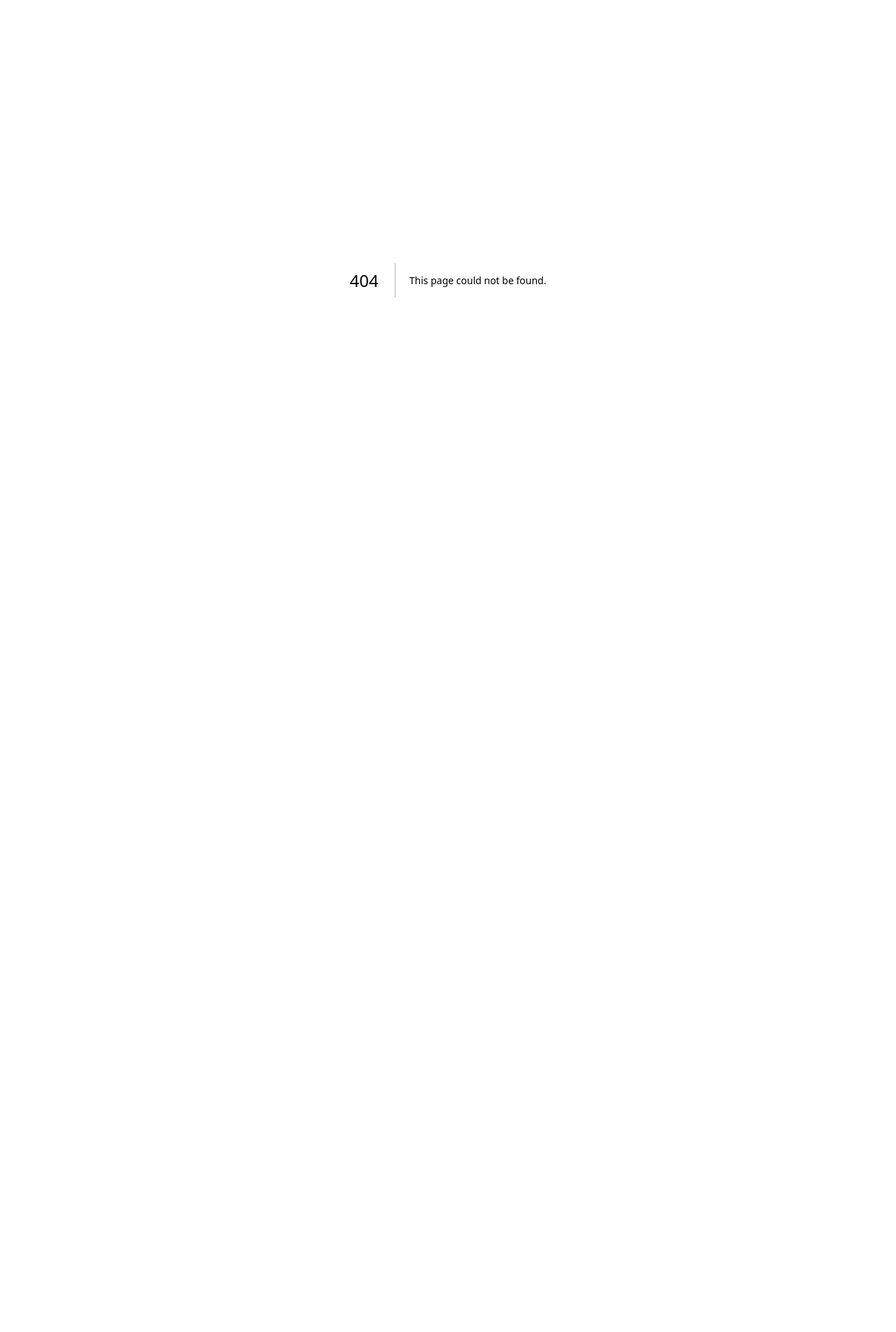
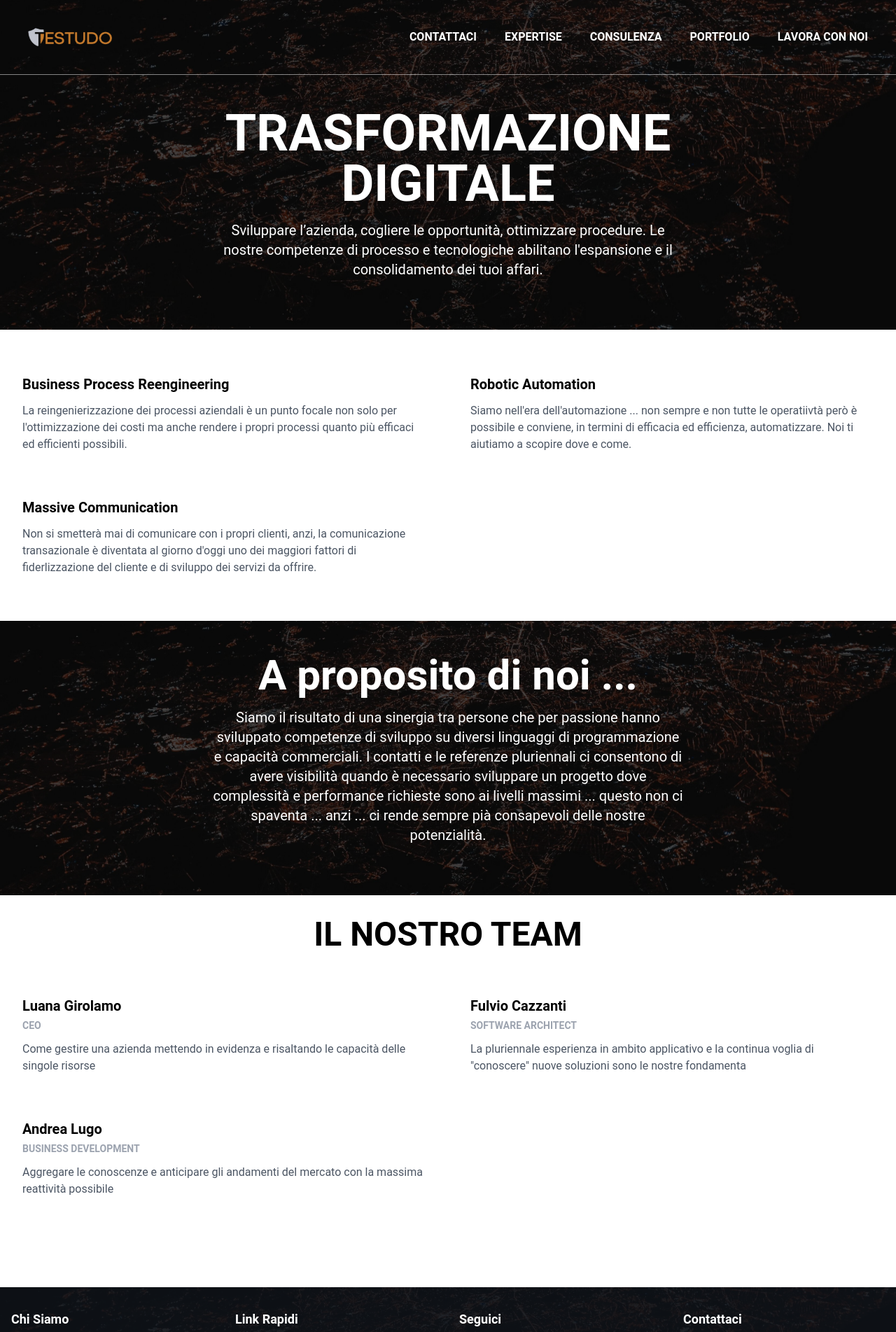
Before and after one commit to TestudoSrl/testudo-website, a Next.js app: page /consulenza in a window 1280 px wide. Before the commit this address had no page. Shown: the top 1903 px of the page at 70% size. Before the commit the page ends 800 px from the top, so only its background shows below. Built offline with nearby package versions, Linux system fonts and the light colour scheme.

Commit message:
CONSULENZA

```diff
--- /dev/null
+++ b/app/consulenza/page.tsx
@@ -0,0 +1,126 @@
+import Navbar from "@/components/navbar";
+import Footer from "@/components/footer";
+import { FaMedal } from "react-icons/fa";
+
+export default function Contact() {
+  return (
+    <>
+      {/* Competencies Section */}
+      <div className="bg-cover bg-center bg-no-repeat bg-[url('/images/attivitaBG.jpg')]">
+        <div className="relative z-10 text-white">
+          {/* Navbar Sticky */}
+          <div className="sticky top-0 z-50 bg-black bg-opacity-50">
+            <Navbar />
+          </div>
+        </div>
+
+        <div className="relative w-full bg-cover bg-center bg-no-repeat">
+          <div className="absolute inset-0 bg-black bg-opacity-50"></div>
+          <div className="relative z-10 text-white px-6 md:px-12 py-12 text-center">
+            <h1 className="text-5xl sm:text-6xl md:text-7xl font-bold leading-tight mb-4 animate-slide-in-right">
+              TRASFORMAZIONE <br /> DIGITALE
+            </h1>
+            <p className="text-lg sm:text-xl max-w-2xl mx-auto mb-6 animate-slide-in-right animation-delay-200">
+              Sviluppare l’azienda, cogliere le opportunità, ottimizzare procedure. Le nostre competenze di processo e tecnologiche abilitano l'espansione e il consolidamento dei tuoi affari.
+            </p>
+          </div>
+        </div>
+      </div>
+
+      {/* Skills Cards Section */}
+      <div className="min-h-[50vh] flex items-center justify-center py-8">
+        <div className="w-full max-w-7xl p-3">
+          {/* Card Grid Layout */}
+          <div className="grid grid-cols-1 sm:grid-cols-2 lg:grid-cols-2 gap-4 md:gap-6">
+            {/* Card 1 */}
+            <div className="bg-white p-5 rounded-lg flex flex-col transition-all duration-300 hover:bg-orange-500 hover:scale-105 hover:shadow-xl">
+              <h2 className="text-xl font-bold text-black text-left mb-3">Business Process Reengineering</h2>
+              <p className="text-gray-600 text-sm sm:text-base">
+                La reingenierizzazione dei processi aziendali è un punto focale non solo per l'ottimizzazione dei costi ma anche rendere i propri processi quanto più efficaci ed efficienti possibili.
+              </p>
+            </div>
+
+            {/* Card 2 */}
+            <div className="bg-white p-5 rounded-lg flex flex-col transition-all duration-300 hover:bg-orange-500 hover:scale-105 hover:shadow-xl">
+              <h2 className="text-xl font-bold text-black text-left mb-3">Robotic Automation</h2>
+              <p className="text-gray-600 text-sm sm:text-base">
+                Siamo nell'era dell'automazione ... non sempre e non tutte le operatiivtà però è possibile e conviene, in termini di efficacia ed efficienza, automatizzare. Noi ti aiutiamo a scopire dove e come.
+              </p>
+            </div>
+
+            {/* Card 3 */}
+            <div className="bg-white p-5 rounded-lg flex flex-col transition-all duration-300 hover:bg-orange-500 hover:scale-105 hover:shadow-xl">
+              <h2 className="text-xl font-bold text-black text-left mb-3">Massive Communication</h2>
+              <p className="text-gray-600 text-sm sm:text-base">
+                Non si smetterà mai di comunicare con i propri clienti, anzi, la comunicazione transazionale è diventata al giorno d'oggi uno dei maggiori fattori di fiderlizzazione del cliente e di sviluppo dei servizi da offrire.
+              </p>
+            </div>
+          </div>
+        </div>
+      </div>
+
+      {/* About Us Section */}
+      <div className="bg-cover bg-center bg-no-repeat bg-[url('/images/attivitaBG.jpg')]">
+        <div className="relative w-full bg-cover bg-center bg-no-repeat">
+          <div className="absolute inset-0 bg-black bg-opacity-50"></div>
+          <div className="relative z-10 text-white px-6 md:px-12 py-12 text-center">
+            <h1 className="text-5xl sm:text-6xl font-bold leading-tight mb-4 animate-slide-in-right">
+              A proposito di noi ...
+            </h1>
+            <p className="text-lg sm:text-xl max-w-2xl mx-auto mb-6 animate-slide-in-right animation-delay-200">
+              Siamo il risultato di una sinergia tra persone che per passione hanno sviluppato competenze di sviluppo su diversi linguaggi di programmazione e capacità commerciali. I contatti e le referenze pluriennali ci consentono di avere visibilità quando è necessario sviluppare un progetto dove complessità e performance richieste sono ai livelli massimi ... questo non ci spaventa ... anzi ... ci rende sempre pià consapevoli delle nostre potenzialità.
+            </p>
+          </div>
+        </div>
+      </div>
+
+      {/* IL NOSTRO TEAM Section */}
+      <div className="relative text-center my-8">
+        <h1 className="text-4xl sm:text-5xl font-bold text-black mb-6">IL NOSTRO TEAM</h1>
+      </div>
+
+{/* Team Members Cards Section */}
+<div className="min-h-[40vh] flex items-center justify-center pb-8">
+  <div className="w-full max-w-7xl p-3">
+    {/* Card Grid Layout */}
+    <div className="grid grid-cols-1 sm:grid-cols-2 lg:grid-cols-2 gap-4 md:gap-6">
+      {/* Card 1 */}
+      <div className="bg-white p-5 rounded-lg flex flex-col transition-all duration-300 hover:bg-orange-500 hover:scale-105 hover:shadow-xl">
+        <h2 className="text-xl font-bold text-black text-left mb-3">
+          Luana Girolamo
+          <span className="block text-sm text-gray-400 mt-1">CEO</span> {/* Role added with lower opacity */}
+        </h2>
+        <p className="text-gray-600 text-sm sm:text-base">
+          Come gestire una azienda mettendo in evidenza e risaltando le capacità delle singole risorse
+        </p>
+      </div>
+
+      {/* Card 2 */}
+      <div className="bg-white p-5 rounded-lg flex flex-col transition-all duration-300 hover:bg-orange-500 hover:scale-105 hover:shadow-xl">
+        <h2 className="text-xl font-bold text-black text-left mb-3">
+          Fulvio Cazzanti
+          <span className="block text-sm text-gray-400 mt-1">SOFTWARE ARCHITECT</span> {/* Role added with lower opacity */}
+        </h2>
+        <p className="text-gray-600 text-sm sm:text-base">
+          La pluriennale esperienza in ambito applicativo e la continua voglia di "conoscere" nuove soluzioni sono le nostre fondamenta
+        </p>
+      </div>
+
+      {/* Card 3 */}
+      <div className="bg-white p-5 rounded-lg flex flex-col transition-all duration-300 hover:bg-orange-500 hover:scale-105 hover:shadow-xl">
+        <h2 className="text-xl font-bold text-black text-left mb-3">
+          Andrea Lugo
+          <span className="block text-sm text-gray-400 mt-1">BUSINESS DEVELOPMENT</span> {/* Role added with lower opacity */}
+        </h2>
+        <p className="text-gray-600 text-sm sm:text-base">
+          Aggregare le conoscenze e anticipare gli andamenti del mercato con la massima reattività possibile
+        </p>
+      </div>
+    </div>
+  </div>
+</div>
+      {/* Footer */}
+      <Footer />
+    </>
+  );
+}
--- a/app/portfolio/page.tsx
+++ b/app/portfolio/page.tsx
@@ -133,7 +133,7 @@ export default function Contact() {
 
         {/* Right Card */}
         <div className="bg-white p-5 w-1/4 h-[300px] flex flex-col justify-between rounded-lg shadow-lg transition-all duration-300 hover:bg-orange-500 hover:scale-105 hover:shadow-xl">
-          <h2 className="text-black font-bold text-lg mb-4">SOCIAL - € 0,03 / messaggio</h2>
+          <h2 className="text-black font-bold text-lg mb-4"></h2>
           <p className="text-gray-600 text-sm mb-4">
           Messaggistica di tipo professional con ricevuta di consegna</p>
           <ul className="text-gray-600 list-disc pl-5 space-y-2">
--- a/components/navbar.tsx
+++ b/components/navbar.tsx
@@ -6,6 +6,7 @@ import Image from "next/image";
 
 const Navbar = () => {
   const [scrolled, setScrolled] = useState(false);
+  const [isVisible, setIsVisible] = useState(false); // Track the navbar visibility on page load
 
   useEffect(() => {
     const handleScroll = () => {
@@ -21,6 +22,15 @@ const Navbar = () => {
     };
   }, [scrolled]);
 
+  useEffect(() => {
+    // Set the navbar to become visible after the page loads (useEffect runs after render)
+    const timer = setTimeout(() => {
+      setIsVisible(true);
+    }, 100); // Small delay to allow for initial page load
+
+    return () => clearTimeout(timer); // Clean up on component unmount
+  }, []);
+
   const [isMenuOpen, setIsMenuOpen] = useState(false);
 
   const toggleMenu = () => setIsMenuOpen(!isMenuOpen);
@@ -28,8 +38,9 @@ const Navbar = () => {
   return (
     <nav
       className={`sticky top-0 z-50 w-full border-b border-white border-opacity-50 p-10
-        transition-all duration-300 ease-in-out
-        ${scrolled ? 'bg-white text-black shadow-md' : 'bg-transparent text-white'}`}
+        transition-all duration-500 ease-in-out
+        ${scrolled ? 'bg-white text-black shadow-md' : 'bg-transparent text-white'}
+        transform ${isVisible ? 'translate-x-0' : 'translate-x-full'}`}
     >
       <div className="max-w-7xl mx-auto flex justify-between items-center">
         {/* Logo */}
@@ -49,15 +60,6 @@ const Navbar = () => {
         <ul className="hidden md:flex space-x-10 text-s font-bold">
           <li className="group">
             <Link
-              href="/"
-              className={`relative transition-all duration-300 ${scrolled ? 'text-black' : 'text-white'} hover:text-orange-400 group-hover:text-orange-400 transform group-hover:scale-110`}
-            >
-              SOLUZIONI
-              <span className="absolute bottom-0 left-0 w-0 h-0.5 bg-orange-400 group-hover:w-full transition-all duration-300"></span>
-            </Link>
-          </li>
-          <li className="group">
-            <Link
               href="/contact"
               className={`relative transition-all duration-300 ${scrolled ? 'text-black' : 'text-white'} hover:text-orange-400 group-hover:text-orange-400 transform group-hover:scale-110`}
             >
@@ -65,7 +67,6 @@ const Navbar = () => {
               <span className="absolute bottom-0 left-0 w-0 h-0.5 bg-orange-400 group-hover:w-full transition-all duration-300"></span>
             </Link>
           </li>
-
           <li className="group">
             <Link
               href="/about"
@@ -77,7 +78,7 @@ const Navbar = () => {
           </li>
           <li className="group">
             <Link
-              href="/contact"
+              href="/consulenza"
               className={`relative transition-all duration-300 ${scrolled ? 'text-black' : 'text-white'} hover:text-orange-400 group-hover:text-orange-400 transform group-hover:scale-110`}
             >
               CONSULENZA
@@ -89,7 +90,7 @@ const Navbar = () => {
               href="/portfolio"
               className={`relative transition-all duration-300 ${scrolled ? 'text-black' : 'text-white'} hover:text-orange-400 group-hover:text-orange-400 transform group-hover:scale-110`}
             >
-              PORTOFOLIO
+              PORTFOLIO
               <span className="absolute bottom-0 left-0 w-0 h-0.5 bg-orange-400 group-hover:w-full transition-all duration-300"></span>
             </Link>
           </li>
@@ -128,7 +129,7 @@ const Navbar = () => {
 
       {/* Mobile Menu */}
       <div
-        className={`md:hidden ${isMenuOpen ? 'block' : 'hidden'} bg-gray-800 text-white p-4`}
+        className={`md:hidden bg-gray-800 text-white p-4 transition-all duration-300 ease-in-out transform ${isMenuOpen ? 'translate-x-0' : 'translate-x-full'}`}
       >
         <ul className="space-y-4">
           <li>
```
Also changed, not shown: public/images/ab.jpg (added).
